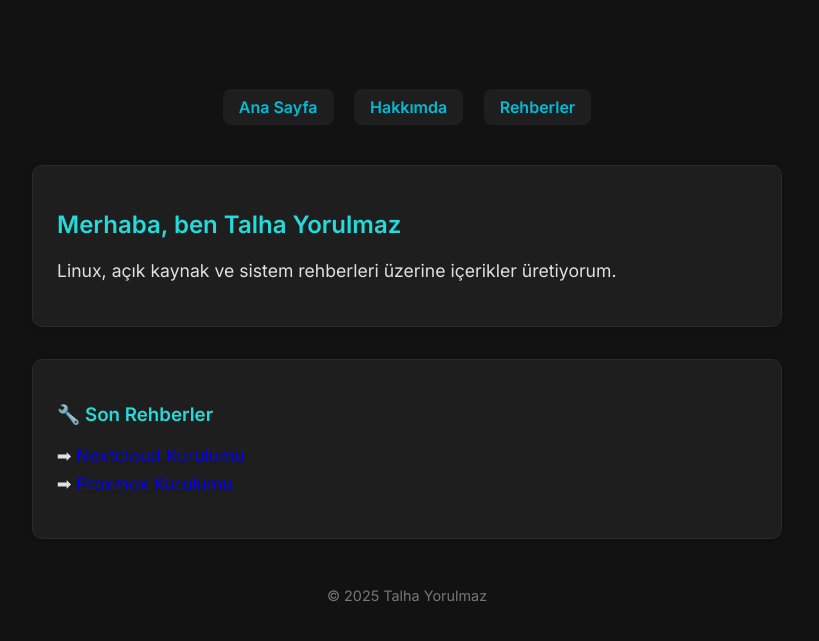
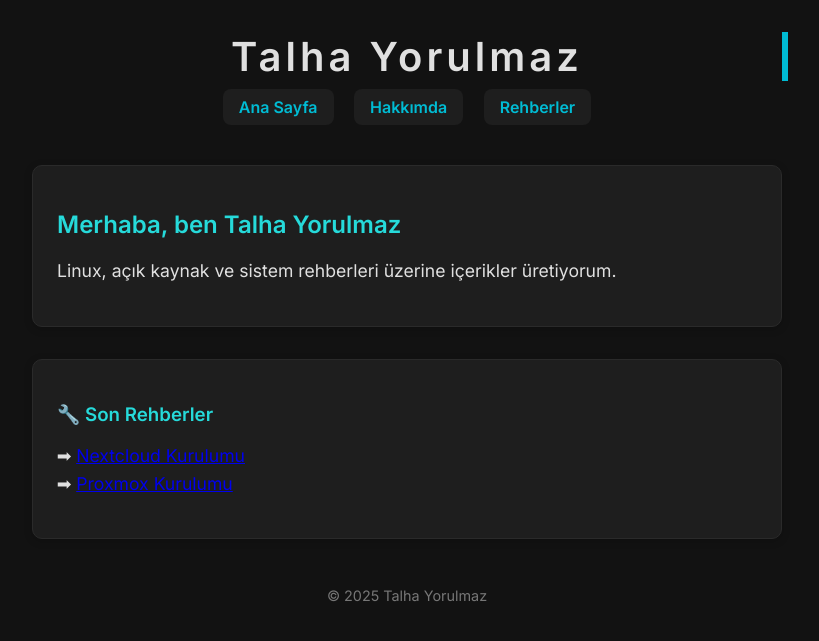
Before and after one commit to talhayrlmz/talhayorulmaz.github.io, a Jekyll site: the page built from index.md, in a window 1280 px wide. Shown: the top 641 px of the page, without its empty margins (233-1052 px from the left). Built offline with Jekyll 4.4.1, drawn with Linux system fonts in a browser that asks for light colours.

Commit message:
Update main.scss

```diff
--- a/assets/css/main.scss
+++ b/assets/css/main.scss
@@ -43,8 +43,20 @@ header h1 {
   white-space: nowrap;
   margin: 0 auto;
   letter-spacing: 0.1em;
-  animation: typing 2s steps(20, end), blink-caret 0.75s step-end infinite;
   width: 0;
+  animation: typing 2s steps(20, end) forwards, blink-caret 0.75s step-end 3;
+}
+
+/* Yazı yazma animasyonu */
+@keyframes typing {
+  from { width: 0 }
+  to { width: 100% }
+}
+
+/* İmleç (cursor) animasyonu */
+@keyframes blink-caret {
+  0%, 100% { border-color: transparent }
+  50% { border-color: var(--accent) }
 }
 
 @keyframes typing {
```
